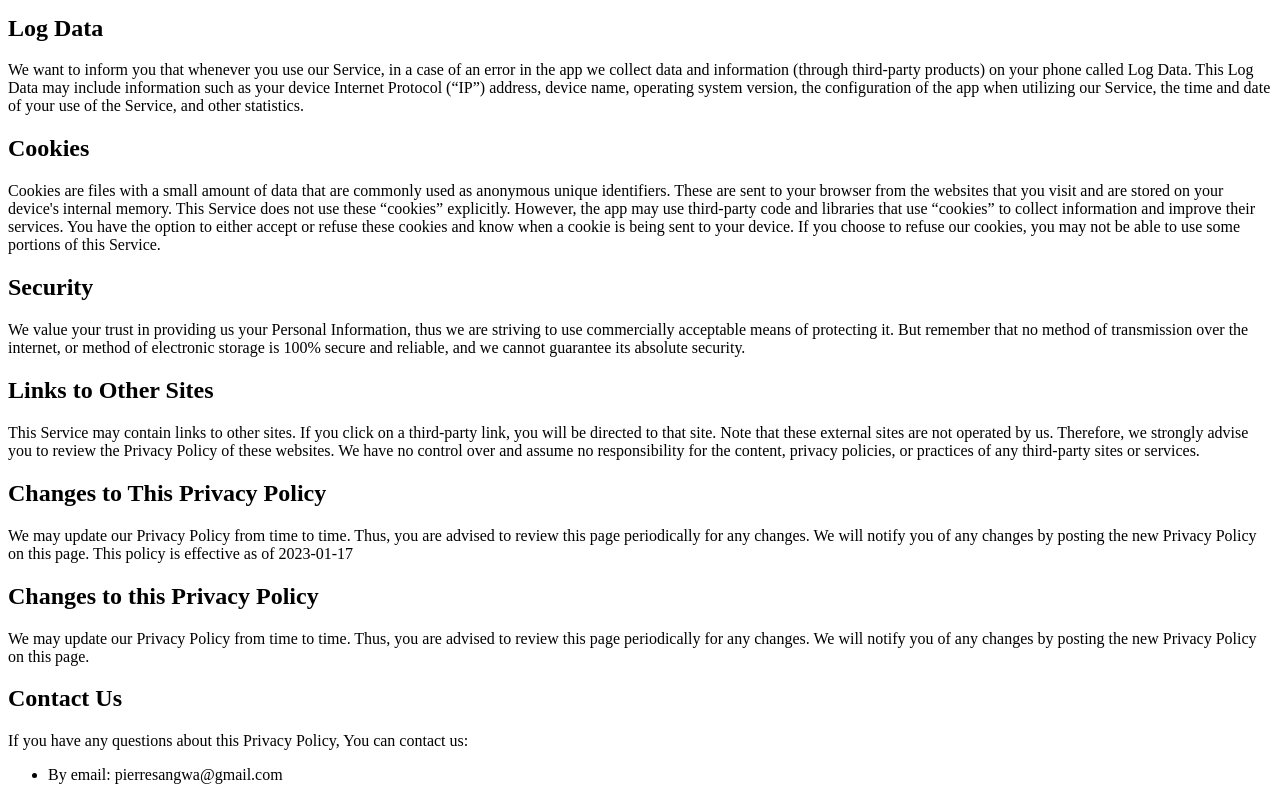
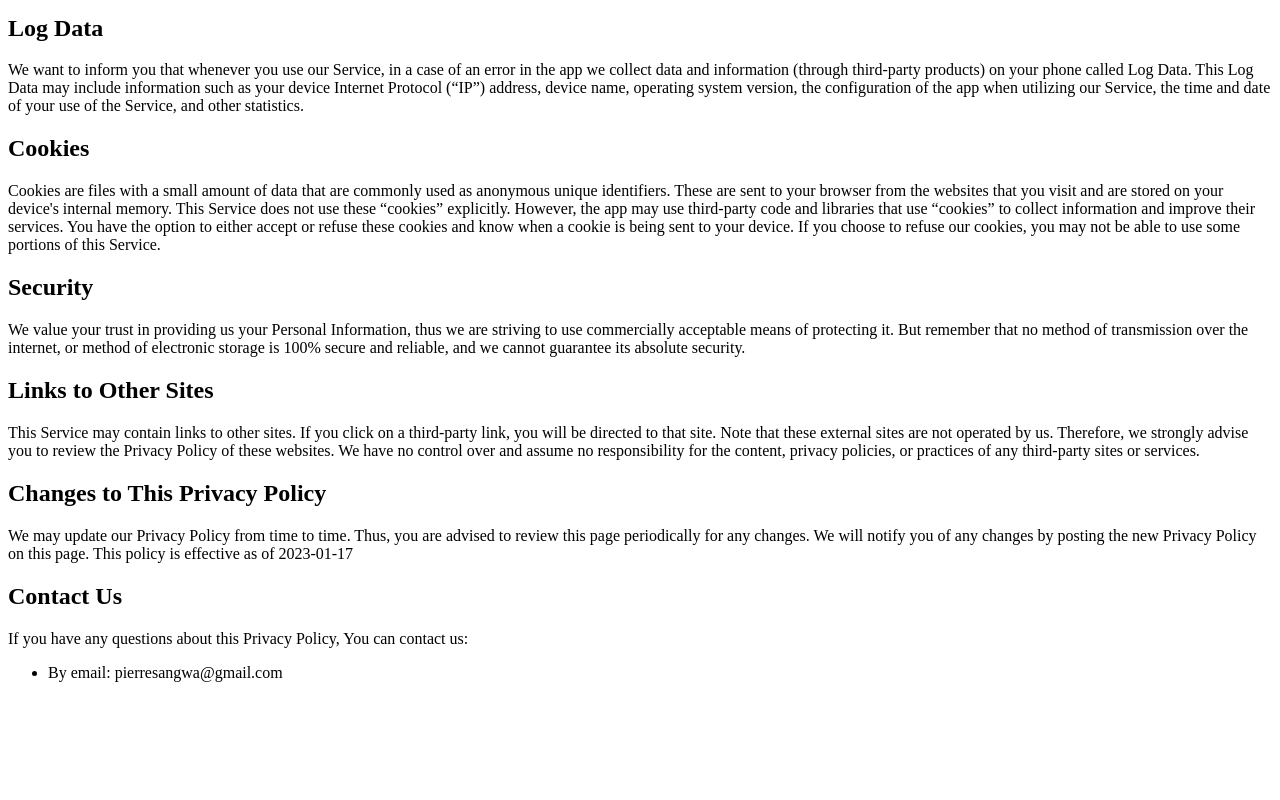
Before and after one commit to PierreJunior/RosaryPrivacy.github.io, a plain HTML site: page index.html in a window 1280 px wide. Shown: the part 369-1169 px from the top of the page. After the commit the page ends 1067 px from the top, so only its background shows below. Drawn offline with Linux system fonts and the light colour scheme.

Commit message:
Update index.html

```diff
--- a/index.html
+++ b/index.html
@@ -46,8 +46,6 @@ This Service does not use these “cookies” explicitly. However, the app may u
 <p>We may update our Privacy Policy from time to time. Thus, you are advised to review this page periodically for any changes. We will notify you of any changes by posting the new Privacy Policy on this page.
 
 This policy is effective as of 2023-01-17</h3>
-<h2>Changes to this Privacy Policy</h2>
-<p>We may update our Privacy Policy from time to time. Thus, you are advised to review this page periodically for any changes. We will notify you of any changes by posting the new Privacy Policy on this page.</p>
 <h2>Contact Us</h2>
 <p>If you have any questions about this Privacy Policy, You can contact us:</p>
 <ul>
```
